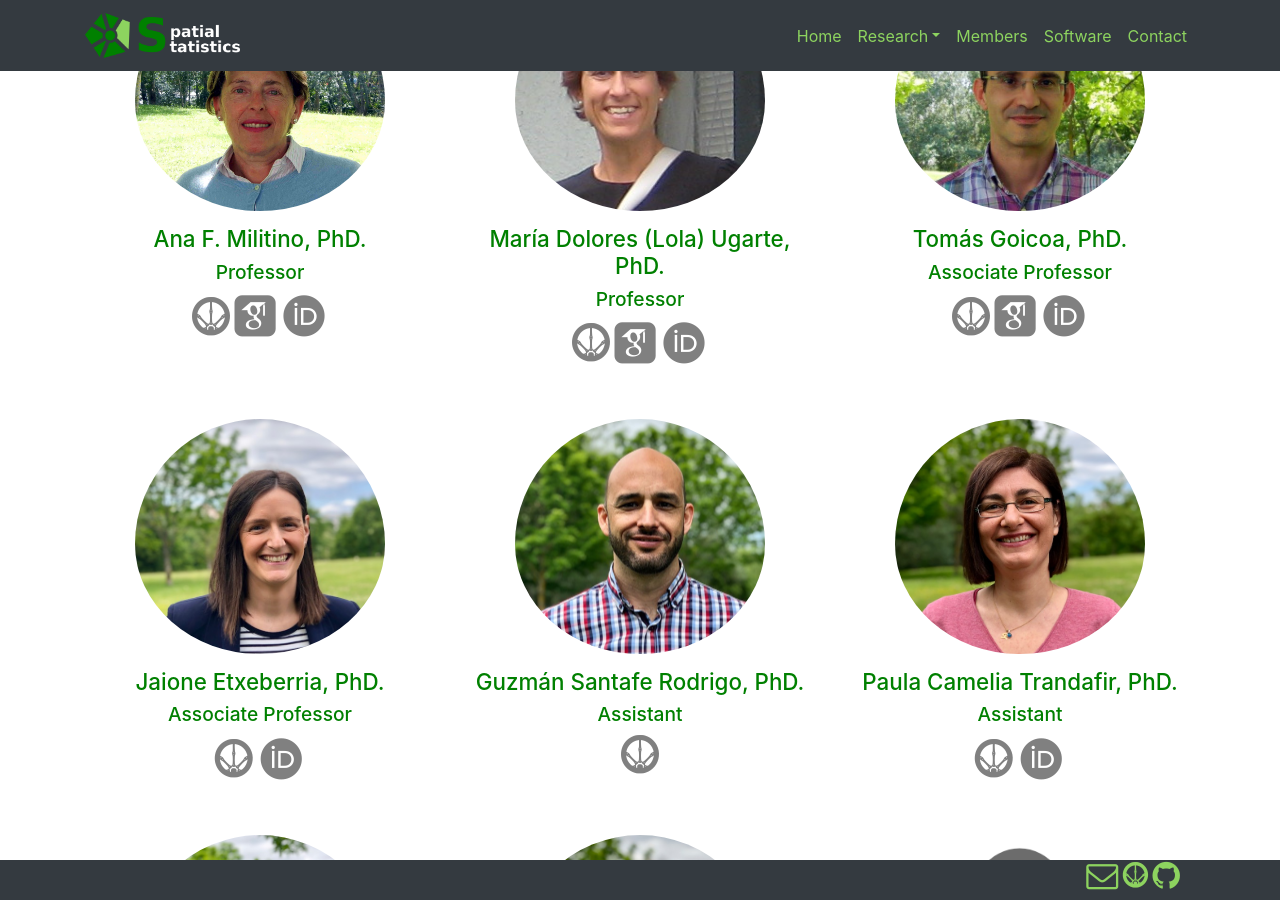
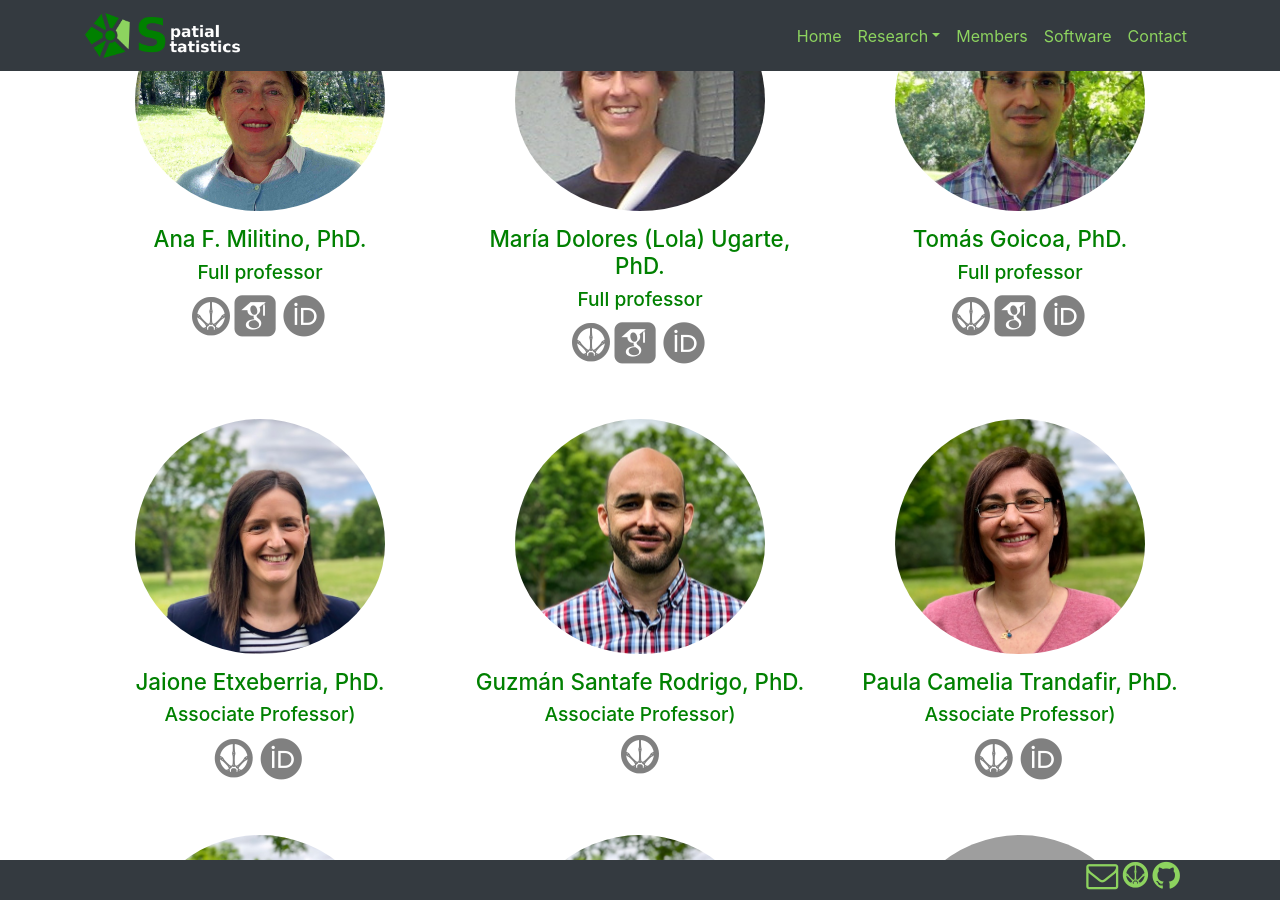
Before and after one commit to spatialstatisticsupna/spatialstatisticsupna.github.io, a Jekyll site: the page built from index.html, in a window 1280 px wide and 900 px high, scrolled down 3239 px. Built offline with Jekyll 4.4.1, drawn with Linux system fonts in a browser that asks for light colours; some web fonts are replaced; some of the changed text lies outside the part shown; grey boxes are pictures that could not be loaded.

Commit message:
update members

```diff
--- a/_includes/members.html
+++ b/_includes/members.html
@@ -35,7 +35,7 @@
                 <div class="service-box">
                     <img class="m-img" src="img/GroupMembers/Ana.jpg"></img>
                     <h3 >Ana F. Militino, PhD.</h3>
-                    <h4 >Professor</h4>
+                    <h4 >Full professor</h4>
                     <div id="u-social">
                 <a href="https://www.unavarra.es/pdi?uid=220" target="_blank" style="opacity: 1;"><i class="upna upna-2x upna-escudo"></i></a>
                 <a href="https://scholar.google.es/citations?user=RQW121cAAAAJ&hl=en&oi=ao" target="_blank" style="opacity: 1;"><i class='ai ai-2x ai-google-scholar-square'></i></a>
@@ -49,7 +49,7 @@
                 <div class="service-box">
                     <img class="m-img" src="img/GroupMembers/lola.jpg"></img>
                     <h3 >María Dolores (Lola) Ugarte, PhD.</h3>
-                    <h4 >Professor</h4>
+                    <h4 >Full professor</h4>
                     <div id="u-social">
                 <a href="https://www.unavarra.es/pdi?uid=387" target="_blank" style="opacity: 1;"><i class="upna upna-2x upna-escudo"></i></a>
                 <a href="https://scholar.google.com/citations?user=kl-5NbMAAAAJ&hl=en" target="_blank" style="opacity: 1;"><i class='ai ai-2x ai-google-scholar-square'></i></a>
@@ -61,7 +61,7 @@
                 <div class="service-box">
                     <img class="m-img" src="img/GroupMembers/Tomas.jpg"></img>
                     <h3 >Tomás Goicoa, PhD.</h3>
-                    <h4 >Associate Professor</h4>
+                    <h4 >Full professor</h4>
                     <div id="u-social">
                 <a href="https://www.unavarra.es/pdi?uid=2591" target="_blank" style="opacity: 1;"><i class="upna upna-2x upna-escudo"></i></a>
                 <a href="https://scholar.google.com/citations?user=Rt7hAFAAAAAJ&hl=en&oi=sra" target="_blank" style="opacity: 1;"><i class='ai ai-2x ai-google-scholar-square'></i></a>
@@ -73,7 +73,7 @@
                 <div class="service-box">
                     <img class="m-img" src="img/GroupMembers/Jaione.jpg"></img>
                     <h3 >Jaione Etxeberria, PhD.</h3>
-                    <h4 >Associate Professor</h4>
+                    <h4 >Associate Professor)</h4>
                     <div id="u-social">
                 <a href="https://www.unavarra.es/pdi?uid=7857" target="_blank" style="opacity: 1;"><i class="upna upna-2x upna-escudo"></i></a>
                 <a href="https://orcid.org/0000-0003-2415-4322" target="_blank" style="opacity: 1;"><i class='ai ai-2x ai-orcid'></i></a>
@@ -84,7 +84,7 @@
                 <div class="service-box">
                     <img class="m-img" src="img/GroupMembers/Guzman.jpg"></img>
                     <h3 >Guzmán Santafe Rodrigo, PhD.</h3>
-                    <h4 >Assistant</h4>
+                    <h4 >Associate Professor)</h4>
                     <div id="u-social">
                 <a href="https://www.unavarra.es/pdi?uid=9892" target="_blank" style="opacity: 1;"><i class="upna upna-2x upna-escudo"></i></a>
                 </div>
@@ -94,7 +94,7 @@
                 <div class="service-box">
                     <img class="m-img" src="img/GroupMembers/Camelia.jpg"></img>
                     <h3 >Paula Camelia Trandafir, PhD.</h3>
-                    <h4 >Assistant</h4>
+                    <h4 >Associate Professor)</h4>
                     <div id="u-social">
                 <a href="https://www.unavarra.es/pdi?uid=810219" target="_blank" style="opacity: 1;"><i class="upna upna-2x upna-escudo"></i></a>
                 <a href="https://orcid.org/0000-0002-6939-391X" target="_blank" style="opacity: 1;"><i class='ai ai-2x ai-orcid'></i></a>
@@ -105,13 +105,49 @@
                 <div class="service-box">
                     <img class="m-img" src="img/GroupMembers/Aritz.jpg"></img>
                     <h3 >Aritz Adin Urtasun, PhD.</h3>
-                    <h4 >Reseacher Assistant</h4>
+                    <h4 >Associate Professor)</h4>
                     <div id="u-social">
                 <a href="https://www.unavarra.es/pdi?uid=810625" target="_blank" style="opacity: 1;"><i class="upna upna-2x upna-escudo"></i></a>
                 </div>
                 </div>
             </div>
             <div class="col-lg-4 col-md-6 text-center">
+                <div class="service-box">
+                    <img class="m-img" src="img/GroupMembers/Unai.jpg"></img>
+                    <h3 >Unai Pérez Goya, PhD</h3>
+                    <h4 >Associate Professor)</h4>
+                    <div id="u-social">
+                <a href="https://www.unavarra.es/pdi?uid=811058" target="_blank" style="opacity: 1;"><i class="upna upna-2x upna-escudo"></i></a>
+                <a href="https://scholar.google.com/citations?user=1vliF8MAAAAJ&hl=en&oi=ao" target="_blank" style="opacity: 1;"><i class='ai ai-2x ai-google-scholar-square'></i></a>
+                <a href="https://orcid.org/0000-0002-2796-9079" target="_blank" style="opacity: 1;"><i class='ai ai-2x ai-orcid'></i></a>
+
+
+              </div>
+                </div>
+            </div>
+
+			<div class="col-lg-4 col-md-6 text-center">
+                <div class="service-box">
+                    <img class="m-img" src="img/GroupMembers/user.jpg"></img>
+                    <h3 >Mehdi Moradi, PhD</h3>
+                    <h4 >Assistant Professor</h4>
+                    <div id="u-social">
+					<a href="https://www.unavarra.es/pdi?uid=811779" target="_blank" style="opacity: 1;"><i class="upna upna-2x upna-escudo"></i></a>
+                </div>
+                </div>
+            </div>
+
+            <div class="col-lg-4 col-md-6 text-center">
+                <div class="service-box">
+                    <img class="m-img" src="img/GroupMembers/Gonzalo.jpg"></img>
+                    <h3 >Gonzalo Martín Vicente, PhD</h3>
+                    <h4 >Postdoctoral researcher</h4>
+                    <div id="u-social">
+					<a href="https://www.unavarra.es/pdi?uid=812199" target="_blank" style="opacity: 1;"><i class="upna upna-2x upna-escudo"></i></a>
+                </div>
+                </div>
+            </div>
+            <!--<div class="col-lg-4 col-md-6 text-center">
                 <div class="service-box">
                     <img class="m-img" src="img/GroupMembers/Manuel.jpg"></img>
                     <h3 >Manuel Montesino, PhD.</h3>
@@ -122,7 +158,7 @@
                 <a href="https://orcid.org/0000-0002-0822-600X" target="_blank" style="opacity: 1;"><i class='ai ai-2x ai-orcid'></i></a>
                 </div>
                 </div>
-            </div>
+            </div>-->
             <div class="col-lg-4 col-md-6 text-center">
                 <div class="service-box">
                     <img class="m-img" src="img/GroupMembers/user.png"></img>
@@ -130,31 +166,61 @@
                     <h4 >Part-time lecturer</h4>
                     <div id="u-social">
                 <a href="https://www.unavarra.es/pdi?uid=8634" target="_blank" style="opacity: 1;"><i class="upna upna-2x upna-escudo"></i></a>
-
-
               </div>
                 </div>
             </div>
-            <div class="col-lg-4 col-md-6 text-center">
+
+			<div class="col-lg-4 col-md-6 text-center">
                 <div class="service-box">
-                    <img class="m-img" src="img/GroupMembers/Unai.jpg"></img>
-                    <h3 >Unai Pérez Goya</h3>
+                    <img class="m-img" src="img/GroupMembers/user.jpg"></img>
+                    <h3 >Erick Orozco</h3>
                     <h4 >Ph.D. Student</h4>
                     <div id="u-social">
-                <a href="https://www.unavarra.es/pdi?uid=811058" target="_blank" style="opacity: 1;"><i class="upna upna-2x upna-escudo"></i></a>
-                <a href="https://scholar.google.com/citations?user=1vliF8MAAAAJ&hl=en&oi=ao" target="_blank" style="opacity: 1;"><i class='ai ai-2x ai-google-scholar-square'></i></a>
-                <a href="https://orcid.org/0000-0002-2796-9079" target="_blank" style="opacity: 1;"><i class='ai ai-2x ai-orcid'></i></a>
-
-
-              </div>
+					<a href="http://www.unavarra.es/pdi?uid=811891" target="_blank" style="opacity: 1;"><i class="upna upna-2x upna-escudo"></i></a>
+                </div>
                 </div>
             </div>
-            <div class="col-lg-4 col-md-6 text-center">
+
+			<div class="col-lg-4 col-md-6 text-center">
                 <div class="service-box">
-                    <img class="m-img" src="img/GroupMembers/Gonzalo.jpg"></img>
-                    <h3 >Gonzalo Martín Vicente</h3>
+                    <img class="m-img" src="img/GroupMembers/user.jpg"></img>
+                    <h3 >Arantxa Urdangarin</h3>
                     <h4 >Ph.D. Student</h4>
                     <div id="u-social">
+					<a href="http://www.unavarra.es/pdi?uid=811962" target="_blank" style="opacity: 1;"><i class="upna upna-2x upna-escudo"></i></a>
+                </div>
+                </div>
+            </div>
+
+			<div class="col-lg-4 col-md-6 text-center">
+                <div class="service-box">
+                    <img class="m-img" src="img/GroupMembers/user.jpg"></img>
+                    <h3 >Garazi Retegui</h3>
+                    <h4 >Ph.D. Student</h4>
+                    <div id="u-social">
+					<a href="http://www.unavarra.es/pdi?uid=812116" target="_blank" style="opacity: 1;"><i class="upna upna-2x upna-escudo"></i></a>
+                </div>
+                </div>
+            </div>
+
+			<div class="col-lg-4 col-md-6 text-center">
+                <div class="service-box">
+                    <img class="m-img" src="img/GroupMembers/user.jpg"></img>
+                    <h3 >Harkaitz Goyena</h3>
+                    <h4 >Reseacher Assistant</h4>
+                    <div id="u-social">
+					<a href="http://www.unavarra.es/pdi?uid=812285" target="_blank" style="opacity: 1;"><i class="upna upna-2x upna-escudo"></i></a>
+                </div>
+                </div>
+            </div>
+
+			<div class="col-lg-4 col-md-6 text-center">
+                <div class="service-box">
+                    <img class="m-img" src="img/GroupMembers/user.jpg"></img>
+                    <h3 >Erlantz Miguelez</h3>
+                    <h4 >Reseacher Assistant</h4>
+                    <div id="u-social">
+					<a href="http://www.unavarra.es/pdi?uid=812287" target="_blank" style="opacity: 1;"><i class="upna upna-2x upna-escudo"></i></a>
                 </div>
                 </div>
             </div>
```
